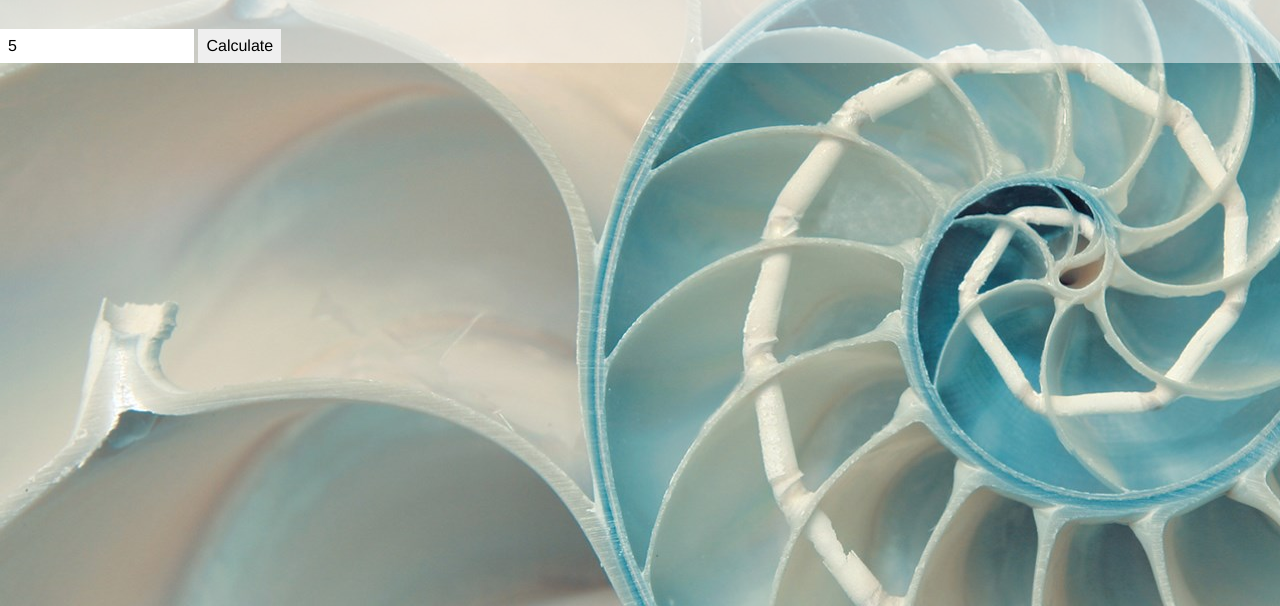
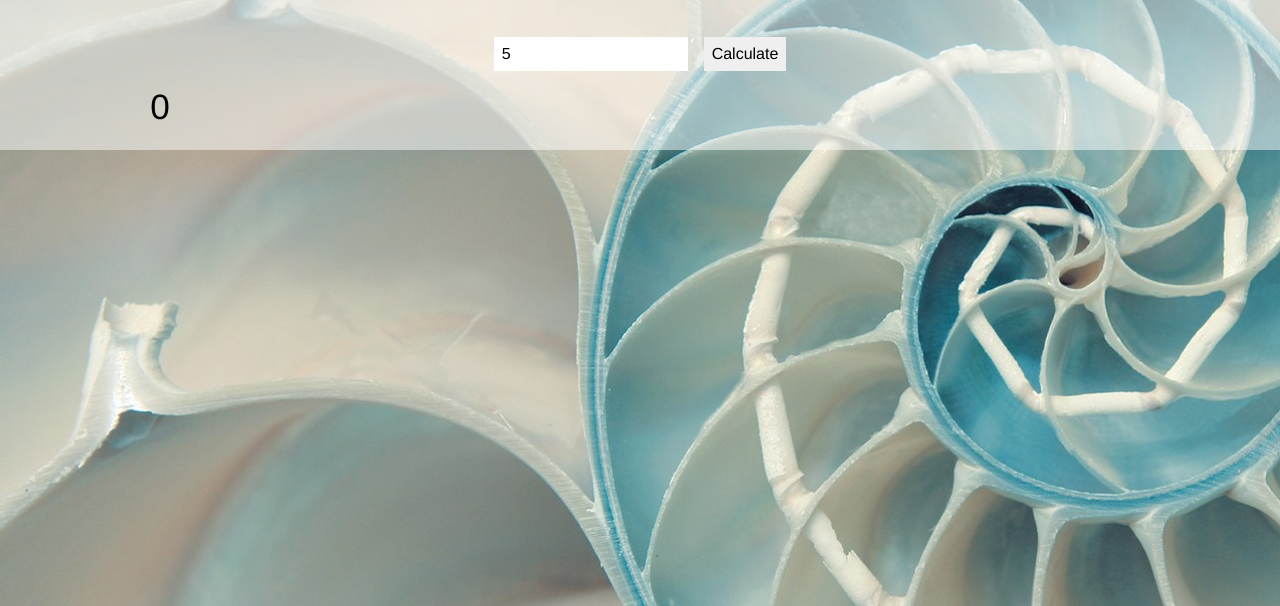
Before and after one commit to maciekKuc/fibonacci, a website: page index.html in a window 1280 px wide. Both pictures are taken after typing "5" into the empty fields and a click on the input "Calculate". Shown: the part 194-800 px from the top of the page. Drawn offline with Linux system fonts and the light colour scheme.

Commit message:
animation and delay
Added a transition animation and made the numbers append in intervals

```diff
--- a/css/style.css
+++ b/css/style.css
@@ -30,6 +30,10 @@
  	margin-top: 2rem;
  }
 
+ .pad{
+ 	padding: .5rem;
+ }
+
  body{
  	background-image: url('../img/background.jpg');
  	font-family: Helvetica, Arial;
@@ -37,6 +41,7 @@
 
  .container{
  	max-width: 1300px;
+ 	min-height: 35vh;
  	margin: 5vw auto 0 auto;
  	background-color: rgba(255, 255, 255, 0.5);
  }
@@ -47,13 +52,27 @@
  	justify-items: center;
  }
 
+ .box__enter{
+ 	display: flex;
+ 	justify-content: center;
+ }
+
  .box__input,
  .box__button{
- 	padding: .5rem;
+ 	margin: 0.5rem;
  }
 
  .box__number{
- 	font-size: 2.5rem;
- 	transform: scale(0.8, 0.8);
- 	transition: transform 1s;
+ 	font-size: 2.2rem;
+ 	animation: slideIn 1s;
  }
+
+ @keyframes slideIn{
+ 	0%{
+ 		transform: scale(1.618, 1.618);
+ 	}
+
+ 	100%{
+ 		transform: scale(1, 1);
+ 	}
+ }
--- a/index.html
+++ b/index.html
@@ -12,13 +12,11 @@
 		<h1 class="title mt mb">Fibonacci sequence n-number calculator.</h1>
 		<h3 class="title--small mb">Enter the number you would like to calculate</h3>
 		<div class="box">
-			<div class="box__enter">
-				<form>
-					<input type="number" class="box__input" min="0" placeholder="Enter a positive value number." required>
-					<input type="submit" value="Calculate" class="box__button"></input>
-				</form>
-			</div>
-			<div class="box__numbers">
+			<form class="box__enter">
+				<input type="number" class="box__input pad" min="0" placeholder="Enter a positive number." required>
+				<input type="submit" value="Calculate" class="box__button pad"></input>
+			</form>
+			<div class="box__numbers mb">
 
 			</div>
 		</div>
--- a/index.js
+++ b/index.js
@@ -23,30 +23,18 @@ const calculateFibonacci = (n) => {
 	return fibonacciSequence;
 };
 
-const showNumbers = (inputArr) => {
-	inputArr.map(setTimeout((item) =>{
-			var number = document.createElement('p');
-			number.innerHTML = item;
-
-			numberContainer.appendChild(number);
-		}, 3000)
-	);
-
-};
-
-//const showNumber = (item) => {
-//	var number = document.createElement('div');
-//	number.innerHTML = `<p class="box__number">${item}</p>`;
-//	numberContainer.appendChild(number);
-//	console.log(number);
-//}
+const showNumber = (item, counter) => {
+	var number = document.createElement('div');
+	number.innerHTML = `<p class="box__number pad">${item}</p>`;
+	setTimeout(() => numberContainer.appendChild(number), 3000 * counter);
+}
 
 button.addEventListener('click', (e) => {
 	e.preventDefault();
 	numberContainer.innerHTML = '';
 	let sequence = calculateFibonacci(input.value);
-	showNumbers(sequence);
-	//for(let j = 0; j < sequence.length; j++){
-	//	setInterval(showNumber(sequence[j]),3000);
-	//}
+	for(let j = 0; j < sequence.length; j++){
+		showNumber(sequence[j], j);
+	}
+
 });
```
